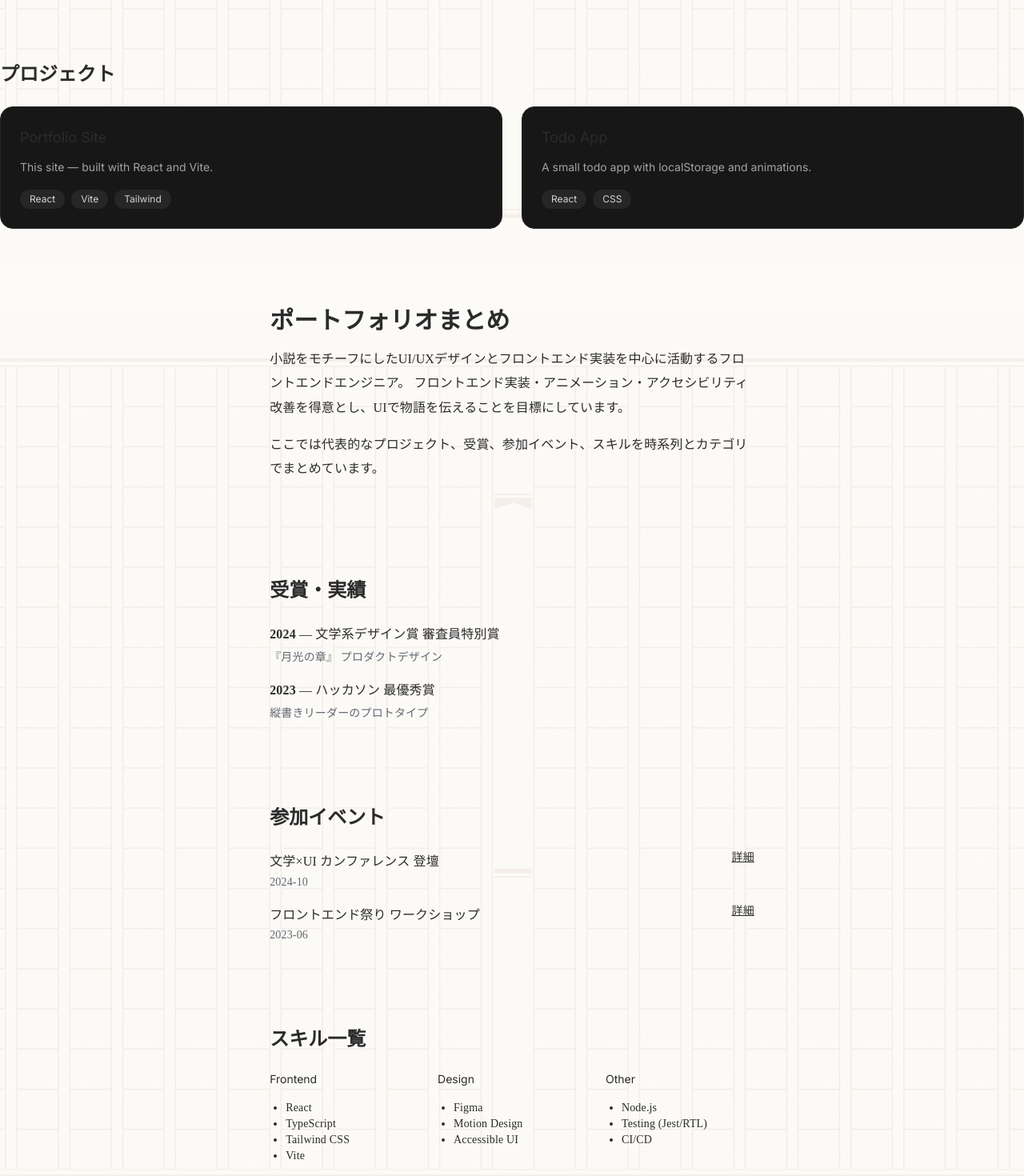
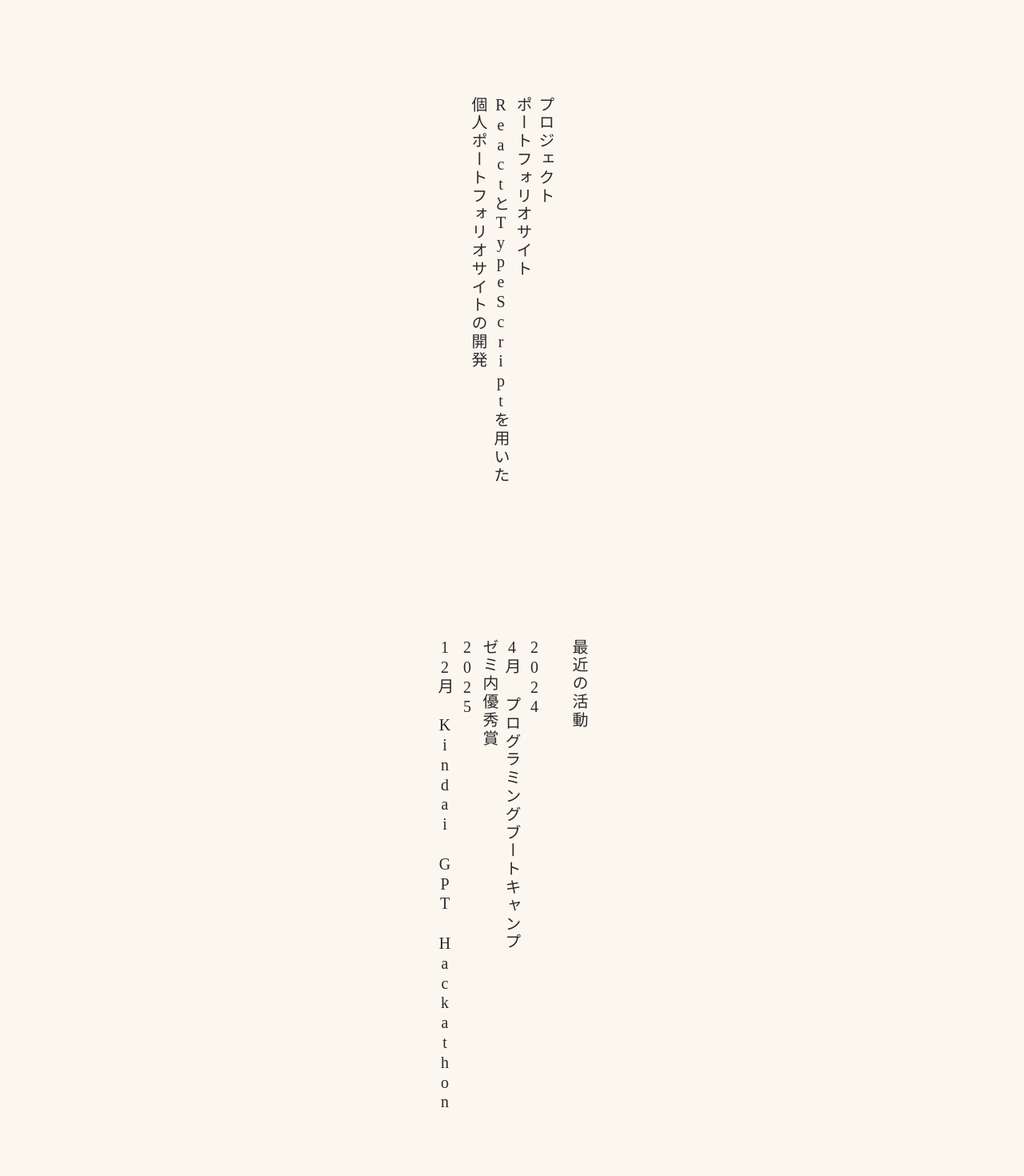
Before and after one commit to yumlmi/Portfolio, a React (Vite) app: page / in a window 1280 px wide. Shown: the part 840-2310 px from the top of the page at 80% size. Built offline with nearby package versions, Linux system fonts and the light colour scheme.

Commit message:
Contactの中身の追加

```diff
--- a/src/App.tsx
+++ b/src/App.tsx
@@ -1,29 +1,43 @@
+// App.tsx
 import React, { Suspense, lazy, useEffect } from 'react'
 import Header from './components/Header'
-import Section from './components/Section'
 import IntroVertical from './components/IntroVertical'
-import Summary from './components/Summary'
-import Achievements from './components/Achievements'
-import Events from './components/Events'
 import Skills from './components/Skills'
 import Contact from './components/Contact'
 import './index.css'
 
-// Projects を遅延読み込み（重ければ効果大）
+// 重めのページパーツは遅延ロード（必要に応じて追加）
 const Projects = lazy(() => import('./components/Projects'))
+const Events = lazy(() => import('./components/Events'))
 
 const currentYear = new Date().getFullYear()
 
 const App: React.FC = () => {
-  // 背景画像のプリフェッチ（小さめの効果）
+  // 背景画像プリロード（new Image + rel=preload のハイブリッド）
   useEffect(() => {
+    // 1) new Image() で早期キャッシュ
     const img = new Image()
     img.src = '/project/manuscript.png'
+    // 非同期デコード（軽い最適化）
+    // @ts-ignore - decoding may not exist on older TS lib types
+    if (typeof img.decoding !== 'undefined') img.decoding = 'async'
+
+    // 2) ブラウザ優先度を上げるため <link rel="preload">
+    const link = document.createElement('link')
+    link.rel = 'preload'
+    link.as = 'image'
+    link.href = '/project/manuscript.png'
+    document.head.appendChild(link)
+
+    return () => {
+      // クリーンアップ
+      if (link.parentNode) link.parentNode.removeChild(link)
+    }
   }, [])
 
   return (
     <div className="relative min-h-screen text-ink overflow-hidden">
-      {/* スキップリンク：キーボードユーザーが最初に見る要素 */}
+      {/* スキップリンク */}
       <a
         href="#main-content"
         className="sr-only focus:not-sr-only focus:top-4 focus:left-4 focus:absolute focus:z-50 bg-paper px-3 py-2 rounded shadow"
@@ -41,24 +55,26 @@ const App: React.FC = () => {
         role="presentation"
       />
 
-      {/* 読みやすさ用オーバーレイ（ここで紙色を指定） */}
+      {/* 読みやすさ用オーバーレイ */}
       <div className="absolute inset-0 -z-10 bg-paper/92" aria-hidden="true" />
 
       <Header />
 
-      <main id="main-content" className="relative z-10">
+      <main id="main-content" className="relative z-10" tabIndex={-1}>
         <IntroVertical />
 
-        <Projects />
-        <Summary />
-        <Achievements />
-        <Events />
+        {/* 遅延ロードされたコンポーネントは Suspense で包む */}
+        <Suspense fallback={<div className="py-12 text-center">Loading...</div>}>
+          <Projects />
+          <Events />
+        </Suspense>
+
         <Skills />
         <Contact />
       </main>
 
       <footer className="relative z-10 text-center text-sm py-8 text-ink/60">
-        © {currentYear} Your Name
+        © {currentYear} Yumi Yamashita
       </footer>
     </div>
   )
--- a/src/components/Achievements.tsx
+++ /dev/null
@@ -1,24 +0,0 @@
-import React from "react";
-
-const Achievements: React.FC = () => {
-  const items = [
-    { year: 2024, title: "文学系デザイン賞 審査員特別賞", desc: "『月光の章』 プロダクトデザイン" },
-    { year: 2023, title: "ハッカソン 最優秀賞", desc: "縦書きリーダーのプロトタイプ" },
-  ];
-
-  return (
-    <section id="achievements" className="section-stack max-w-reading mx-auto py-12">
-      <h2 className="text-2xl font-semibold mb-6">受賞・実績</h2>
-      <ul className="space-y-4">
-        {items.map((it, i) => (
-          <li key={i} className="reading-paragraph">
-            <strong>{it.year}</strong> — <span className="font-medium">{it.title}</span>
-            <div className="text-sm text-ink/70 mt-1">{it.desc}</div>
-          </li>
-        ))}
-      </ul>
-    </section>
-  );
-};
-
-export default Achievements;
--- a/src/components/Contact.tsx
+++ b/src/components/Contact.tsx
@@ -5,7 +5,9 @@ const Contact: React.FC = () => {
 return (
 <section id="contact" className="py-12">
 <h2 className="text-2xl font-semibold mb-4">Contact</h2>
-<p className="text-gray-600">Feel free to reach out — <a href="mailto:you@example.com" className="underline">you@example.com</a></p>
+<p className="text-gray-600"> 下記URLより、Googleフォームにてお問い合わせください。
+    <br />
+    <a href="https://forms.gle/KsFvwTEwNRtnHuzU9" className="underline">お問い合わせフォーム</a></p>
 </section>
 )
 }
--- a/src/components/Events.tsx
+++ b/src/components/Events.tsx
@@ -1,31 +1,28 @@
-import React from "react";
+import React from 'react'
 
 const Events: React.FC = () => {
-  const events = [
-    { date: "2024-10", title: "文学×UI カンファレンス 登壇", link: "#" },
-    { date: "2023-06", title: "フロントエンド祭り ワークショップ", link: "#" },
-  ];
+  return (
+    <section className="py-24">
+      <div className="max-w-6xl mx-auto px-6 flex justify-center">
+        <div className="vertical-text text-ink font-serifjp text-lg md:text-xl">
+          <p>
+            最近の活動
+            <br />
+             <br />
+            2024
+            <br />
+            4月 プログラミングブートキャンプ
+            <br />
+            ゼミ内優秀賞
+            <br />
+            2025
+            <br />
+            12月 Kindai GPT Hackathon
+          </p>
+        </div>
+      </div>
+    </section>
+  )
+}
 
-  return (
-    <section id="events" className="section-stack max-w-reading mx-auto py-12">
-      <h2 className="text-2xl font-semibold mb-6">参加イベント</h2>
-      <ul className="space-y-3">
-        {events.map((e, i) => (
-          <li key={i} className="flex justify-between items-start reading-paragraph">
-            <div>
-              <div className="font-medium">{e.title}</div>
-              <div className="text-sm text-ink/70">{e.date}</div>
-            </div>
-            {e.link && (
-              <a href={e.link} className="text-sm underline ml-4">
-                詳細
-              </a>
-            )}
-          </li>
-        ))}
-      </ul>
-    </section>
-  );
-};
-
-export default Events;
+export default Events
--- a/src/components/Header.tsx
+++ b/src/components/Header.tsx
@@ -5,7 +5,7 @@ const Header: React.FC = () => {
 return (
 <header className="bg-white shadow">
 <div className="max-w-4xl mx-auto p-4 flex items-center justify-between">
-<div className="font-semibold">Your Name</div>
+<div className="font-semibold">ポートフォリオ</div>
 <nav className="space-x-4 text-sm text-gray-600">
 <a href="#projects" className="hover:underline">Projects</a>
 <a href="#about" className="hover:underline">About</a>
--- a/src/components/ProjectCard.tsx
+++ /dev/null
@@ -1,41 +0,0 @@
-import React from 'react'
-import type { Project } from '../types'
-
-
-type Props = { project: Project }
-
-
-const ProjectCard: React.FC<Props> = ({ project }) => {
-return (
-<article className="
-  bg-neutral-900
-  border border-neutral-800
-  rounded-2xl
-  p-6
-  transition
-  hover:-translate-y-1
-  hover:border-blue-500
-">
-  <h3 className="text-lg font-medium">{project.title}</h3>
-
-  <p className="mt-3 text-sm text-neutral-400 leading-relaxed">
-    {project.desc}
-  </p>
-
-  <div className="mt-4 flex flex-wrap gap-2">
-    {project.tech.map(t => (
-      <span
-        key={t}
-        className="text-xs px-3 py-1 rounded-full bg-neutral-800 text-neutral-300"
-      >
-        {t}
-      </span>
-    ))}
-  </div>
-</article>
-
-)
-}
-
-
-export default ProjectCard
--- a/src/components/Projects.tsx
+++ b/src/components/Projects.tsx
@@ -1,38 +1,23 @@
 import React from 'react'
-import ProjectCard from './ProjectCard'
-import type { Project } from '../types'
-
-
-const demoProjects: Project[] = [
-{
-id: 1,
-title: 'Portfolio Site',
-desc: 'This site — built with React and Vite.',
-tech: ['React', 'Vite', 'Tailwind'],
-link: '#'
-},
-{
-id: 2,
-title: 'Todo App',
-desc: 'A small todo app with localStorage and animations.',
-tech: ['React', 'CSS'],
-link: '#'
-}
-]
-
 
 const Projects: React.FC = () => {
-return (
-<section id="projects" className="py-12">
-<h2 className="text-2xl font-semibold mb-6">プロジェクト</h2>
-<div className="grid gap-6 sm:grid-cols-2">
-{demoProjects.map(p => (
-<ProjectCard key={p.id} project={p} />
-))}
-</div>
-</section>
-)
+  return (
+    <section className="py-24">
+      <div className="max-w-6xl mx-auto px-6 flex justify-center">
+        <div className="vertical-text text-ink font-serifjp text-lg md:text-xl">
+          <p>
+            プロジェクト
+            <br />
+            ポートフォリオサイト
+            <br />
+            ReactとTypeScriptを用いた
+            <br />
+            個人ポートフォリオサイトの開発
+          </p>
+        </div>
+      </div>
+    </section>
+  )
 }
 
-
 export default Projects
--- a/src/components/Skills.tsx
+++ b/src/components/Skills.tsx
@@ -1,29 +1,21 @@
-import React from "react";
+import React from 'react'
 
 const Skills: React.FC = () => {
-  const groups = {
-    "Frontend": ["React", "TypeScript", "Tailwind CSS", "Vite"],
-    "Design": ["Figma", "Motion Design", "Accessible UI"],
-    "Other": ["Node.js", "Testing (Jest/RTL)", "CI/CD"]
-  };
-
   return (
-    <section id="skills" className="section-stack max-w-reading mx-auto py-12">
-      <h2 className="text-2xl font-semibold mb-6">スキル一覧</h2>
-      <div className="grid grid-cols-1 sm:grid-cols-3 gap-6">
-        {Object.entries(groups).map(([k, arr]) => (
-          <div key={k}>
-            <div className="text-sm font-medium mb-2">{k}</div>
-            <ul className="list-disc pl-5 reading-paragraph">
-              {arr.map((s) => (
-                <li key={s} className="text-sm">{s}</li>
-              ))}
-            </ul>
-          </div>
-        ))}
+    <section className="py-24">
+      <div className="max-w-6xl mx-auto px-6 flex justify-center">
+        <div className="vertical-text text-ink font-serifjp text-lg md:text-xl">
+          <p>
+            開発言語
+            <br />
+            react
+            <br />
+            java
+          </p>
+        </div>
       </div>
     </section>
-  );
-};
+  )
+}
 
-export default Skills;
+export default Skills
--- a/src/index.css
+++ b/src/index.css
@@ -1,5 +1,3 @@
-/* src/index.css — 背景敷き詰め版 */
-
 /* ============================
    Tailwind entry points
    ============================ */
@@ -8,100 +6,209 @@
 @tailwind utilities;
 
 /* ============================
-   Root variables (theme tokens)
-   変更したければここだけ書き換える
+   Theme tokens / spacing / type
    ============================ */
-:root {
+:root{
   --paper: #fbf7ef;
   --ink: #2b2b2b;
+  --muted: rgba(0,0,0,0.6);
+  --paper-overlay: rgba(255,255,255,0.92);
+
+  --space-sm: 0.5rem;
+  --space-md: 1rem;
+  --space-lg: 1.5rem;
+  --reading-width: 60ch;
+
+  --line-height-compact: 1.6;
+  --line-height-loose: 1.9;
 }
 
-/* Utility helpers mapped to tokens */
+/* helper utilities kept for compatibility */
 .bg-paper { background-color: var(--paper); }
 .text-ink { color: var(--ink); }
 
 /* ============================
-   Background: manuscript (原稿用紙)
-   - public/project/manuscript.png 想定
-   - 一面に敷き詰めて表示する設定
+   Global typography tweaks
+   ============================ */
+html, body {
+  background-color: var(--paper);
+  color: var(--ink);
+  -webkit-font-smoothing: antialiased;
+  -moz-osx-font-smoothing: grayscale;
+  font-family: "Noto Serif JP", serif;
+}
+
+/* Reading helpers */
+.max-reading { max-width: var(--reading-width); }
+.reading-paragraph {
+  margin-top: var(--space-md);
+  margin-bottom: var(--space-md);
+  line-height: var(--line-height-loose);
+  letter-spacing: 0.01em;
+  color: var(--ink);
+  font-family: 'Noto Serif JP', serif;
+}
+
+/* Chapter ornament (kept) */
+.chapter-ornament {
+  width: 48px;
+  height: 10px;
+  margin: 1.25rem auto;
+  opacity: 0.9;
+}
+
+/* ============================
+   Manuscript background (原稿用紙)
+   - Use image-set for modern formats with fallback
+   - Keep tiled repeat; reduce opacity on small screens
    ============================ */
 .manuscript-bg {
-  /* 装飾画像を直接ここで指定（App.tsxでも inline していた場合は重複に注意） */
-  background-image: url('/project/manuscript.png');
-
-  /* 敷き詰め表示（タイル状に繰り返す） */
+  background-color: var(--paper); /* fallback */
+  background-image:
+    image-set(
+      url('/project/manuscript.webp') type('image/webp'),
+      url('/project/manuscript.avif') type('image/avif'),
+      url('/project/manuscript.png') type('image/png')
+    );
   background-repeat: repeat;
-  background-position: center top; /* 縦方向は top を基準にするのが自然 */
-  background-size: auto;           /* 自然なサイズのまま繰り返す */
-
-  /* 見た目調整 */
+  background-position: center top;
+  background-size: auto;
   opacity: 0.22;
-  filter: saturate(0.85) contrast(0.95);
-
-  /* 装飾なので操作対象外に */
+  filter: saturate(0.88) contrast(0.96);
   pointer-events: none;
-
-  /* フォールバック（背景が読み込まれるまでの紙色） */
-  background-color: var(--paper);
 }
 
-/* 紙っぽい微細テクスチャ（任意で組み合わせて使用） */
+/* mobile: prefer lighter manuscript overlay and a smaller file if available */
+@media (max-width: 640px) {
+  .manuscript-bg {
+    opacity: 0.14 !important;
+    background-image: image-set(
+      url('/project/manuscript-small.webp') type('image/webp'),
+      url('/project/manuscript-small.png') type('image/png'),
+      url('/project/manuscript.png') type('image/png')
+    );
+  }
+}
+
+/* optional subtle paper texture layer (stackable) */
 .paper-bg {
   background-image: radial-gradient(rgba(0,0,0,0.01) 1px, transparent 1px);
   background-size: 20px 20px;
 }
 
 /* ============================
-   Typography / Reading styles
-   - 行長・行間は読みやすさ重視
+   Vertical text improvements
+   - Preserve vertical for Intro/Projects/Events/Skills etc.
+   - Use text-orientation: upright for better glyph handling in Japanese
+   - Improve spacing and hyphenation fallbacks
    ============================ */
-.max-reading { max-width: 60ch; } /* utility to constrain line length */
-
-.reading-paragraph {
-  margin-top: 1rem;
-  margin-bottom: 1rem;
-  line-height: 1.9;
-  letter-spacing: 0.01em;
-  color: var(--ink);
+.vertical-text {
+  writing-mode: vertical-rl;
+  text-orientation: upright; /* better for Japanese glyphs */
+  line-height: 2.25;        /* generous vertical rhythm */
+  letter-spacing: 0.14em;
   font-family: 'Noto Serif JP', serif;
+  white-space: nowrap;      /* keep blocks from wrapping oddly in vertical flow */
+  hyphens: none;
+  -webkit-hyphens: none;
+  word-break: normal;
+  /* ensure vertical text doesn't get clipped by overflow */
+  overflow-wrap: normal;
+  word-wrap: normal;
+  -webkit-line-break: normal;
 }
 
-/* 章見出し装飾（SVG等を当てる領域） */
-.chapter-ornament {
-  width: 48px;
-  height: 10px;
-  margin: 1.25rem auto;
-  opacity: 0.85;
+/* Slightly denser style for project titles (vertical) */
+.vertical-project-title {
+  writing-mode: vertical-rl;
+  text-orientation: upright;
+  line-height: 1.65;
+  letter-spacing: 0.08em;
+  display: inline-block;
+  transform-origin: center;
+  white-space: nowrap;
+}
+
+/* Layout helper for title + english label */
+.project-title-wrap {
+  display: flex;
+  gap: var(--space-md);
+  align-items: flex-start;
+}
+
+/* Mobile fallback: switch to horizontal reading, but keep spacing readable */
+@media (max-width: 768px) {
+  .vertical-text,
+  .vertical-project-title {
+    writing-mode: horizontal-tb;
+    text-orientation: mixed;
+    letter-spacing: 0.02em;
+    line-height: var(--line-height-loose);
+    white-space: normal;
+    hyphens: auto; /* allow breaking on mobile if needed */
+  }
 }
 
 /* ============================
-   縦書きスタイル（Intro / 自己紹介用）
-   - モバイルでは自動で横書きに戻す
+   Projects grid / cards (微調整)
+   - keep original look but improve spacing & accessibility
    ============================ */
-.vertical-text {
-  writing-mode: vertical-rl;
-  text-orientation: mixed;
-  line-height: 2.2;
-  letter-spacing: 0.15em;
-  font-family: 'Noto Serif JP', serif;
+.projects-wrap {
+  /* placeholder for future root-level styles */
 }
 
-/* モバイル向け切替 */
-@media (max-width: 768px) {
-  .vertical-text {
-    writing-mode: horizontal-tb;
-    letter-spacing: 0.02em;
-    line-height: 1.9;
-  }
+.projects-grid {
+  display: grid;
+  gap: 1.25rem;
+  grid-template-columns: repeat(auto-fill, minmax(240px, 1fr));
+  align-items: start;
+}
 
-  /* 背景をさらに薄くして本文優先にする */
-  .manuscript-bg { opacity: 0.14 !important; }
+.project-card {
+  background: var(--paper-overlay);
+  border: 1px solid rgba(0,0,0,0.04);
+  padding: 1rem;
+  border-radius: 0.5rem;
+  box-shadow: 0 6px 18px rgba(0,0,0,0.04);
+  transition: transform .18s ease, box-shadow .18s ease;
+  will-change: transform;
+}
+.project-card:focus-within,
+.project-card:hover {
+  transform: translateY(-4px);
+  box-shadow: 0 12px 30px rgba(0,0,0,0.06);
+}
+
+/* tech tag */
+.project-tech {
+  font-size: 0.75rem;
+  color: var(--muted);
+  background: rgba(0,0,0,0.03);
+  padding: 0.2rem 0.4rem;
+  border-radius: 999px;
+}
+
+/* skeleton */
+.projects-skeleton {
+  background: var(--paper);
+  padding: 1.25rem;
+}
+.projects-skeleton .line {
+  height: 12px;
+  background: rgba(0,0,0,0.06);
+  border-radius: 6px;
+  margin-bottom: 0.75rem;
+}
+
+/* Responsive: force single column on narrow screens */
+@media (max-width: 640px) {
+  .projects-grid { grid-template-columns: 1fr; }
 }
 
 /* ============================
-   Small accessibility helpers
+   Accessibility helpers
    ============================ */
-/* sr-only: スクリーンリーダー専用（Tailwind の sr-only と同様） */
+/* sr-only (Tailwind-compatible) */
 .sr-only {
   position: absolute !important;
   width: 1px;
@@ -114,7 +221,7 @@
   border: 0;
 }
 
-/* スキップリンク専用スタイル（フォーカス時に表示） */
+/* skip-link: provide a class that shows on focus (kept for compatibility) */
 .skip-link {
   position: absolute;
   left: -9999px;
@@ -132,12 +239,12 @@
   background: var(--paper);
   color: var(--ink);
   padding: 0.5rem;
-  z-index: 50;
+  z-index: 60;
   border-radius: 0.25rem;
   box-shadow: 0 2px 6px rgba(0,0,0,0.08);
 }
 
-/* 互換性：App.tsx が .sr-only を参照する場合に備えて */
+/* sr-only-focusable (互換) */
 .sr-only-focusable:focus,
 .sr-only-focusable:active {
   position: static;
@@ -148,22 +255,48 @@
   overflow: visible;
 }
 
+/* Focus ring for interactive elements (sensible default, respects dark/light via var) */
+:focus {
+  outline: none;
+}
+a:focus,
+button:focus,
+input:focus,
+textarea:focus {
+  box-shadow: 0 0 0 3px rgba(43,43,43,0.12);
+  border-radius: 6px;
+}
+
 /* ============================
-   App / layout helpers
+   Layout helpers / spacing
    ============================ */
-/* IntroVertical の見栄え調整 */
 .intro-vertical-wrapper {
   padding-top: 3.25rem;
   padding-bottom: 3.25rem;
 }
 
-/* Hero / section の上下マージンをシンプルに調整 */
 .section-stack + .section-stack {
   margin-top: 0.5rem;
 }
 
-/* モバイルでヘッダー sticky が邪魔なら縮める */
-@media (max-width: 640px) {
-  .sticky.top-4 { top: 0.5rem; }
-  .intro-vertical-wrapper { padding-top: 2rem; padding-bottom: 2rem; }
+/* sticky header tweak (mobile) */
+.sticky.top-4 { top: 0.5rem; }
+
+/* ============================
+   Reduced motion preference
+   ============================ */
+@media (prefers-reduced-motion: reduce) {
+  * {
+    animation-duration: 0.001ms !important;
+    animation-iteration-count: 1 !important;
+    transition-duration: 0.001ms !important;
+    scroll-behavior: auto !important;
+  }
 }
+
+/* ============================
+   Misc / future-ready notes
+   - keep this at the end for easy additions
+   ============================ */
+
+/* End of file */
```
